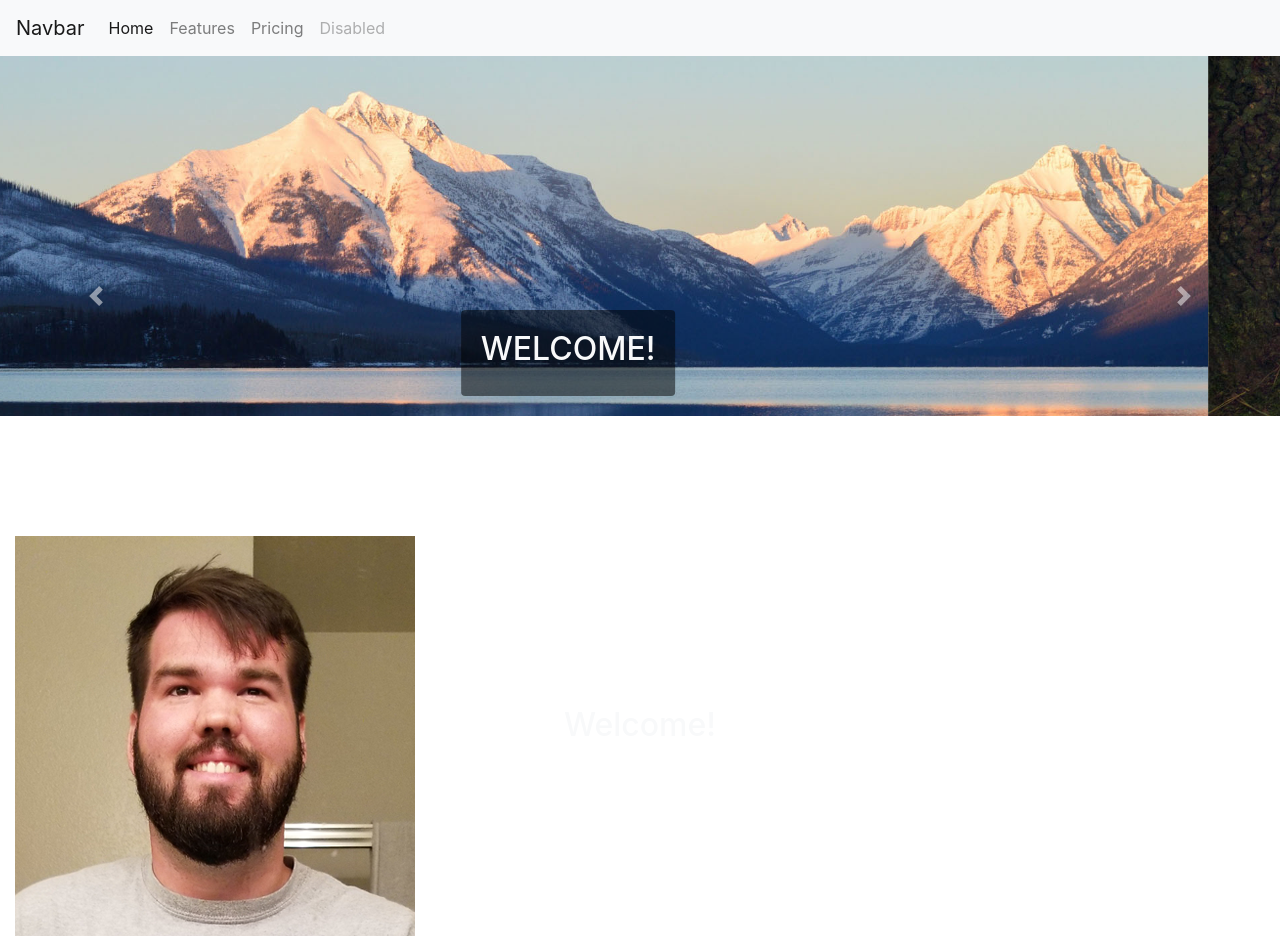
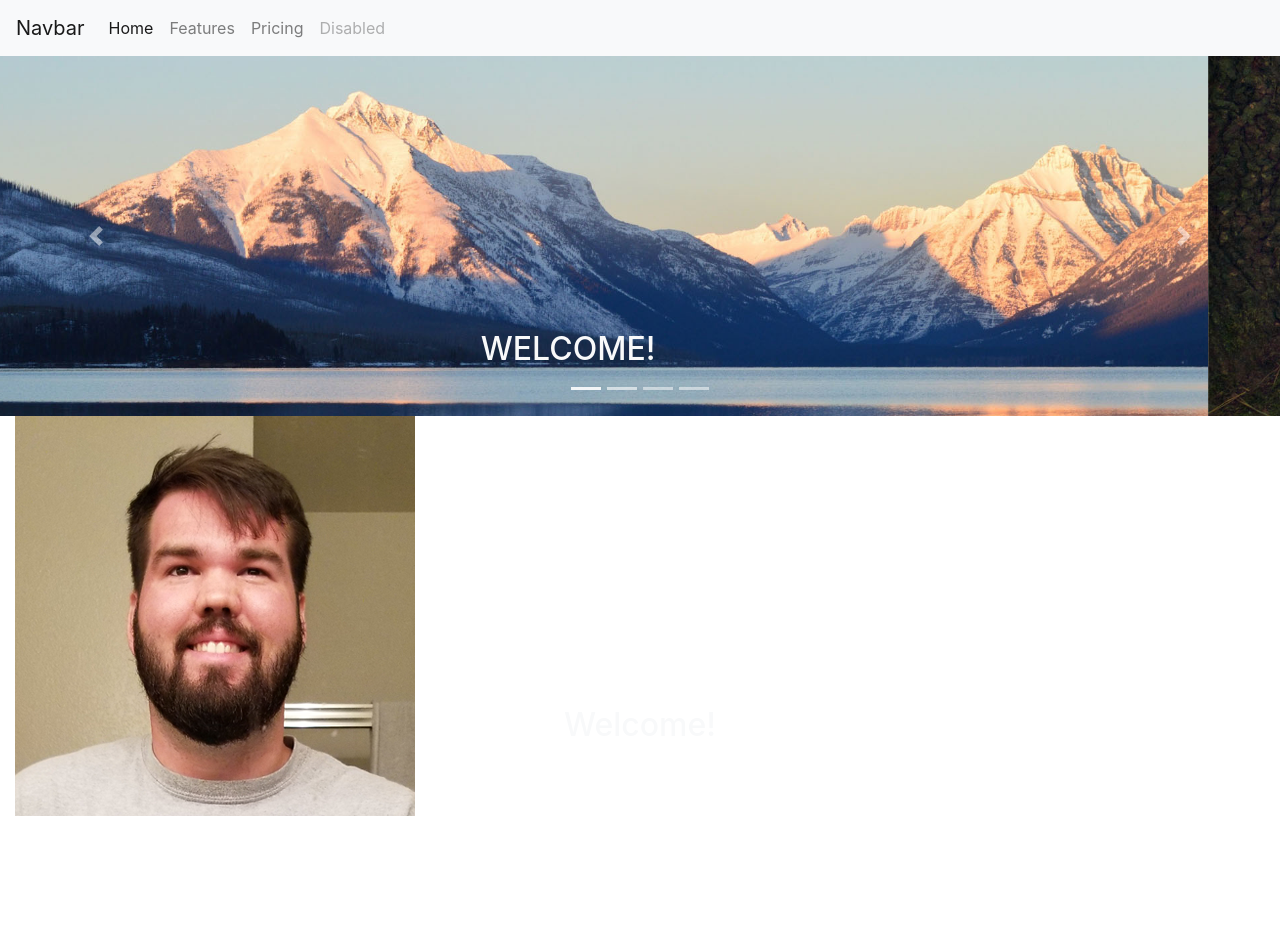
Before and after one commit to Christopher-Green424/mfw-finalproject, a plain HTML site: page index.html in a window 1280 px wide. After the commit the page ends 816 px from the top, so only its background shows below. Drawn offline with nearby package versions, Linux system fonts and the light colour scheme.

Commit message:
fixed article float and carousel height

```diff
--- a/css/index.css
+++ b/css/index.css
@@ -1,7 +1,3 @@
 .carousel-inner {
-    height: 60vh;
+    max-height: 540px;
 }
-
-.carousel-text-bg {
-    background-color: rgb(0,0,0, 0.5);
-}
```
Also changed, not shown: css/about.css (added), css/contact.css (added), css/portfolio.css (added).
